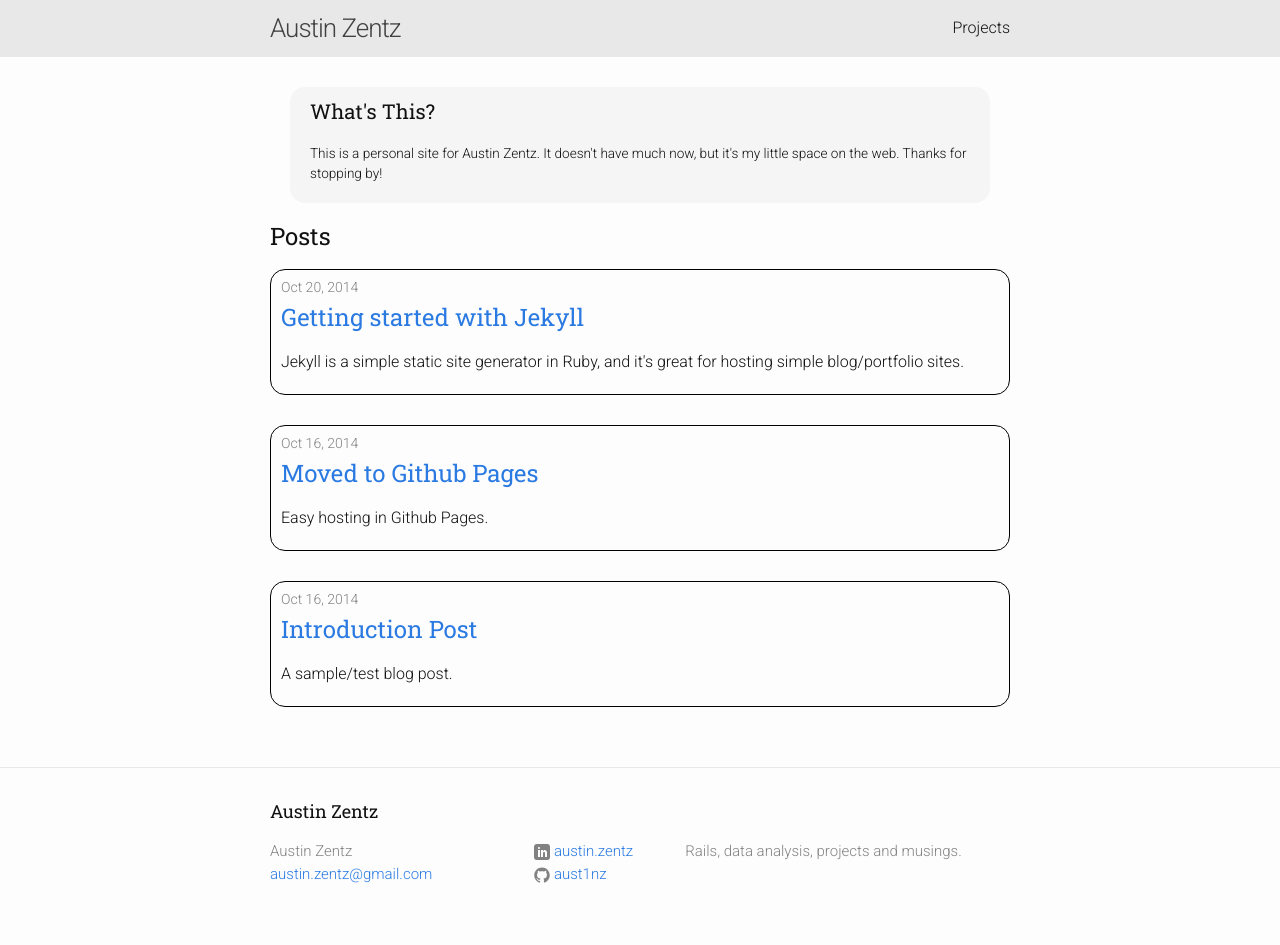
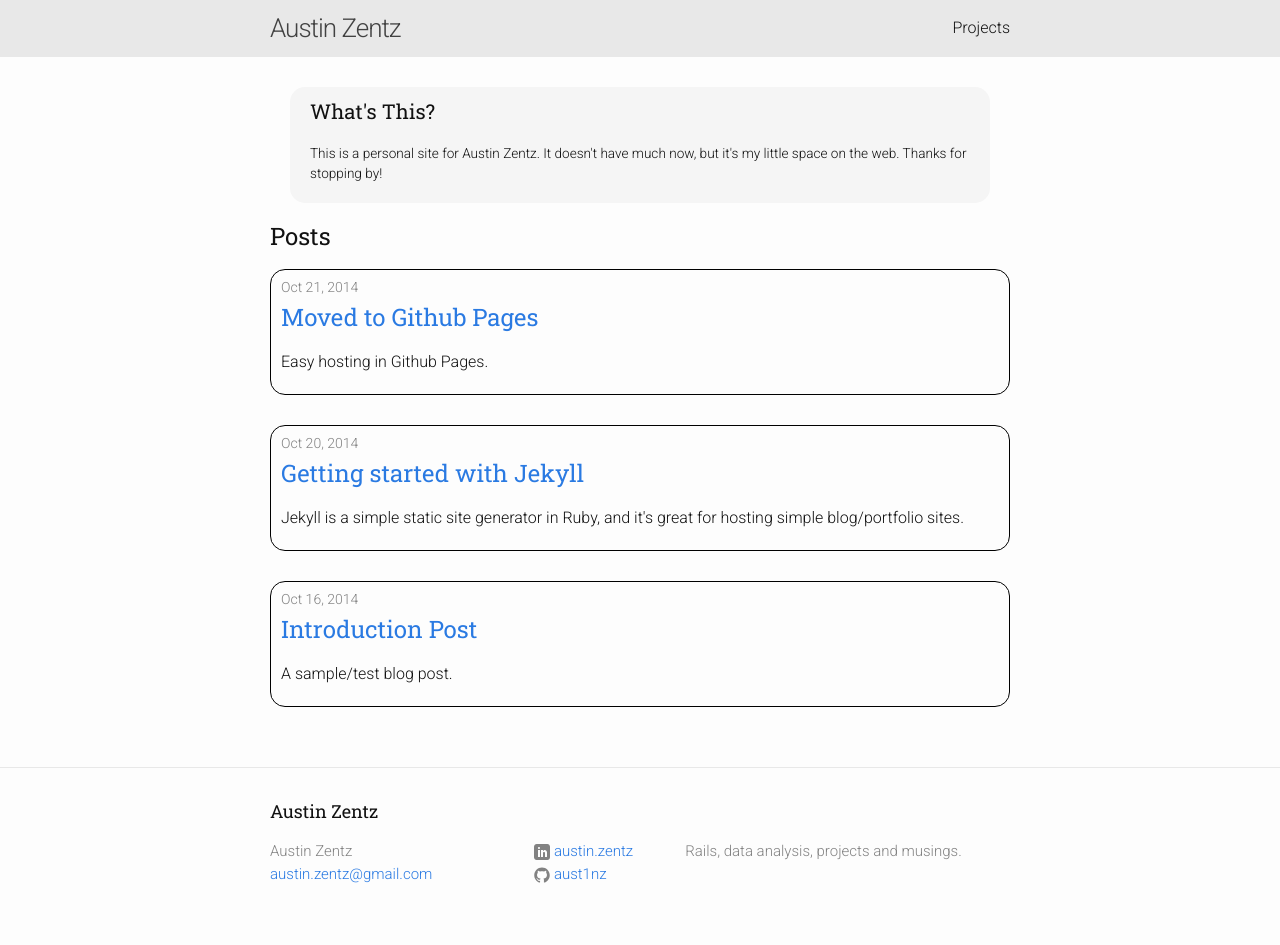
Before and after one commit to aust1nz/aust1nz.github.io, a Jekyll site: the page built from index.html, in a window 1280 px wide. Built offline with Jekyll 4.4.1, drawn with Linux system fonts in a browser that asks for light colours.

Commit message:
Update 2014-10-21-Githubpages.markdown

```diff
--- a/_posts/2014-10-21-Githubpages.markdown
+++ b/_posts/2014-10-21-Githubpages.markdown
@@ -2,7 +2,7 @@
 layout: post
 title:  "Moved to Github Pages"
 summary: "Easy hosting in Github Pages."
-date:   2014-10-16 16:04:00
+date:   2014-10-21 19:43:00
 categories: introduction
 
 ---
```
